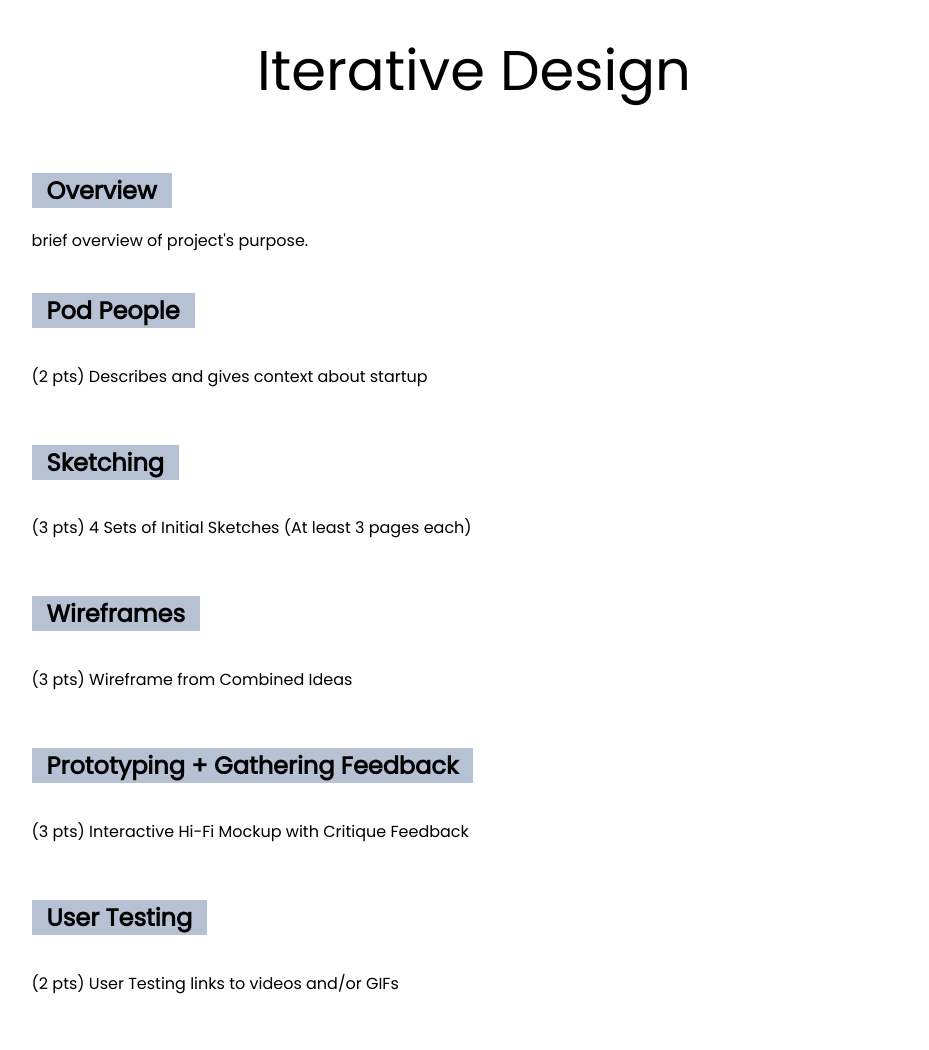
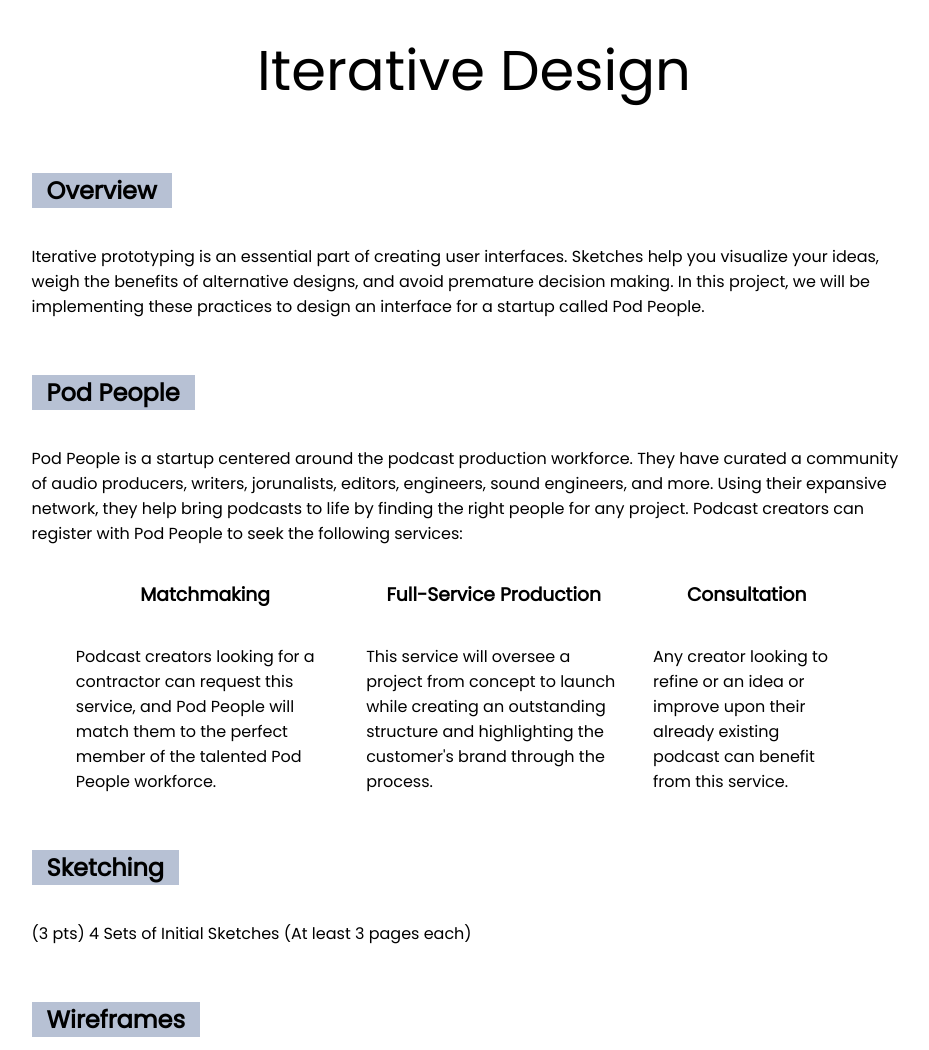
Before and after one commit to salvara1/iterativedesign, a PHP site: page / in a window 1280 px wide. Shown: the top 1050 px of the page, without its empty margins (166-1095 px from the left). Run offline with PHP 8.4, Linux system fonts and the light colour scheme.

Commit message:
Overview and Pod people context finished

```diff
--- a/home.html
+++ b/home.html
@@ -11,12 +11,50 @@
     <!-- Introduction Section -->
     <div class="section">
       <h2 class="title">Overview</h2>
-      brief overview of project's purpose.
+      <p>
+        Iterative prototyping is an essential part of creating user interfaces.
+        Sketches help you visualize your ideas, weigh the benefits of alternative
+        designs, and avoid premature decision making. In this project, we will be
+        implementing these practices to design an interface for a startup called
+        Pod People.
+      </p>
     </div>
     <!-- Developing B -->
     <div class="section">
       <h2 class="title">Pod People </h2>
-      <p>(2 pts) Describes and gives context about startup </p>
+      <p>
+        Pod People is a startup centered around the podcast production workforce.
+        They have curated a community of audio producers, writers, jorunalists, editors,
+        engineers, sound engineers, and more. Using their expansive network,
+        they help bring podcasts to life by finding the right people for any project.
+        Podcast creators can register with Pod People to seek the following services:
+
+      </p>
+      <div class="row_container">
+        <div class="column_container">
+          <h3>Matchmaking</h3>
+          <p>
+            Podcast creators looking for a contractor can request
+            this service, and Pod People will match them to the perfect member of
+            the talented Pod People workforce.
+          </p>
+        </div>
+        <div class="column_container">
+          <h3>Full-Service Production</h3>
+          <p>
+            This service will oversee a project from concept
+            to launch while creating an outstanding structure and highlighting the customer's
+            brand through the process.
+          </p>
+        </div>
+        <div class="column_container">
+          <h3>Consultation</h3>
+          <p>
+            Any creator looking to refine or an idea or improve upon their
+            already existing podcast can benefit from this service.
+          </p>
+        </div>
+      </div>
     </div>
 
     <!-- Hypotheses -->
--- a/index.css
+++ b/index.css
@@ -28,7 +28,12 @@ header{
   flex-direction: row;
   justify-content: space-between;
   align-items: flex-start;
+  align-self: center;
+  max-width: 90%;
+}
 
+h3 {
+  text-align: center;
 }
 
 .definitions {
@@ -56,6 +61,7 @@ header{
   flex-direction: column;
   justify-content: center;
   align-items: center;
+  margin-right: 4%;
 }
 
 .title {
```
